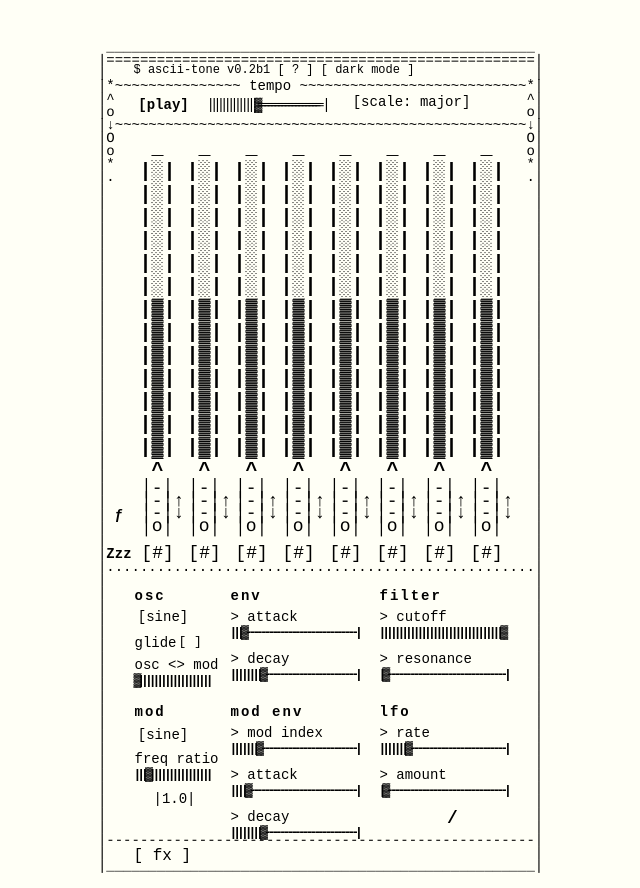
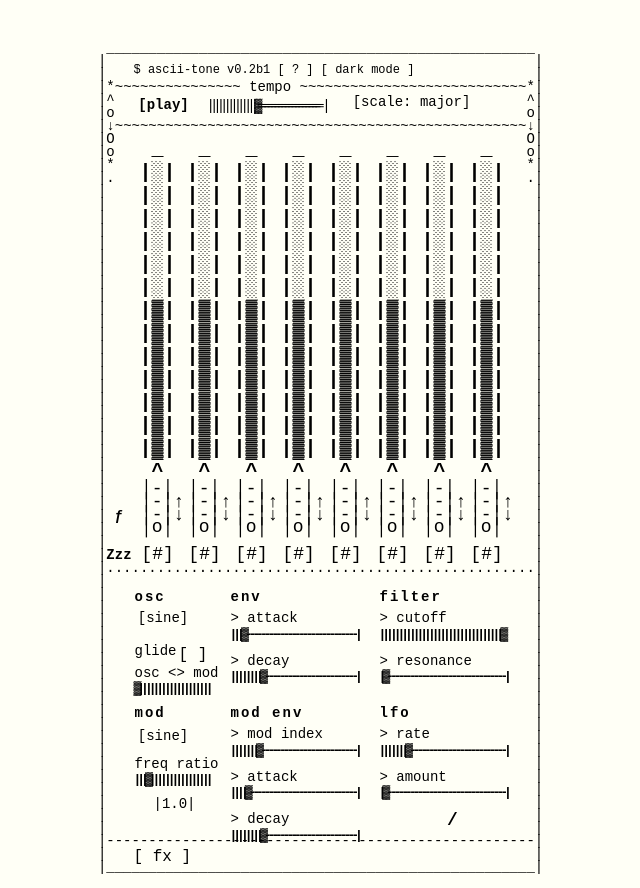
Before and after one commit to johndetora/asciitone, a plain HTML site: page index.html in a window 1280 px wide. Shown: the top 888 px of the page, without its empty margins (300-940 px from the left). Drawn offline with Linux system fonts and the light colour scheme.

Commit message:
font-face

```diff
--- a/index.html
+++ b/index.html
@@ -9,6 +9,7 @@
     <link rel="stylesheet" href="./skins/light.css" id="skin">
     <link rel="stylesheet" href="./styles/asciitone.css" />
     <link rel="stylesheet" href="./styles/ansiquencer.css" />
+    <link rel="stylesheet" href="./styles/typefaces.css" />
     <script nomodule src="scripts/main.js"></script>
     <script src="./scripts/main.js" type="module"></script>
     <script src="./scripts/Tone.js"></script>
@@ -94,7 +95,7 @@
          </pre> -->
             <pre id="ascii-synth-overlay" class="overlay">
             ___________________________________________________
-           |===================================================|
+           |                                                   |
            |                                                   |
            <span class="divider">|*~~~~~~~~~~~~~~~ tempo ~~~~~~~~~~~~~~~~~~~~~~~~~~~*|</span>
            |^                                                 ^|
--- a/styles/ansiquencer.css
+++ b/styles/ansiquencer.css
@@ -79,7 +79,7 @@ a {
 }
 
 #ascii-bpm {
-    font-family: 'Courier New', Courier, monospace !important;
+    /* font-family: 'Courier New', Courier, monospace !important; */
     font-size: 14px;
     letter-spacing: -5px;
     z-index: 0;
--- a/styles/asciitone.css
+++ b/styles/asciitone.css
@@ -7,7 +7,7 @@
 html * {
     -webkit-tap-highlight-color: transparent;
     /* font-family: 'Courier New', Courier, monospace */
-    font-family: monospace;
+    /* font-family: monospace; */
 }
 
 html,
@@ -88,7 +88,7 @@ p {
     z-index: 0;
 }
 .overlay {
-    font-family: Courier, monospace !important;
+    /* font-family: Courier, monospace !important; */
     position: absolute;
     line-height: 13px;
     font-size: 14px;
@@ -163,7 +163,7 @@ p {
     font-weight: bold;
 }
 .ascii-params {
-    font-family: 'Courier New', Courier, monospace !important;
+    /* font-family: 'Courier New', Courier, monospace !important; */
     font-weight: bold;
     font-size: 13px;
     letter-spacing: -4px;
@@ -171,6 +171,7 @@ p {
     left: 0px;
     z-index: -5;
 }
+
 #synth-container {
     /* border: 1px solid red; */
     height: 250px;
--- /dev/null
+++ b/styles/style.css
@@ -0,0 +1,8 @@
+/* #### Generated By: http://www.cufonfonts.com #### */
+
+    @font-face {
+    font-family: 'Menlo Regular';
+    font-style: normal;
+    font-weight: normal;
+    src: local('Menlo Regular'), url('Menlo-Regular.woff') format('woff');
+    }
--- /dev/null
+++ b/styles/typefaces.css
@@ -0,0 +1,36 @@
+/* TODO: remove these styles from the main stylesheets once figured out */
+
+
+@font-face {
+    font-family: 'Menlo Regular';
+    font-style: normal;
+    font-weight: normal;
+    src: local('Menlo Regular'), url('Menlo-Regular.woff') format('woff');
+    }
+html * {
+    -webkit-tap-highlight-color: transparent;
+    /* font-family: 'Courier New', Courier, monospace */
+    font-family: 'Menlo-Regular', monospace !important;
+
+
+}
+.ascii-params {
+    /* font-family: 'Courier New', Courier, monospace !important; */
+    font-family: 'Menlo Regular';
+
+}
+
+.overlay {
+    font-family: 'Menlo-Regular';
+}
+/* #ascii-repeater {
+    font-family: Courier, monospace;
+}
+.overlay {
+    font-family: Courier, monospace !important;
+    position: absolute;
+    line-height: 13px;
+    font-size: 14px;
+    left: -128px;
+    top: -840px;
+} */ */
```
Also changed, not shown: styles/Menlo-Regular.woff (added), styles/normalize.css.
